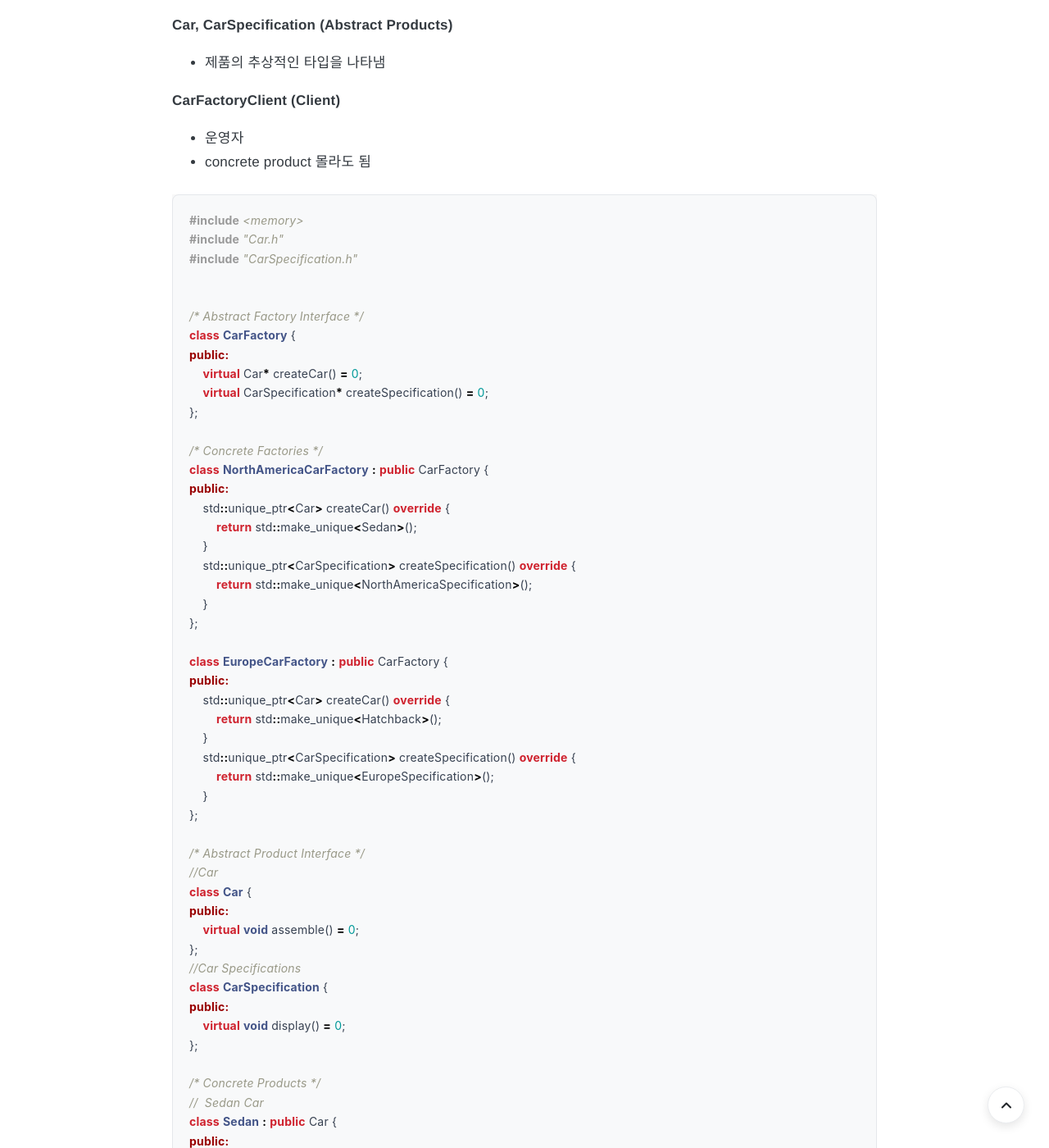
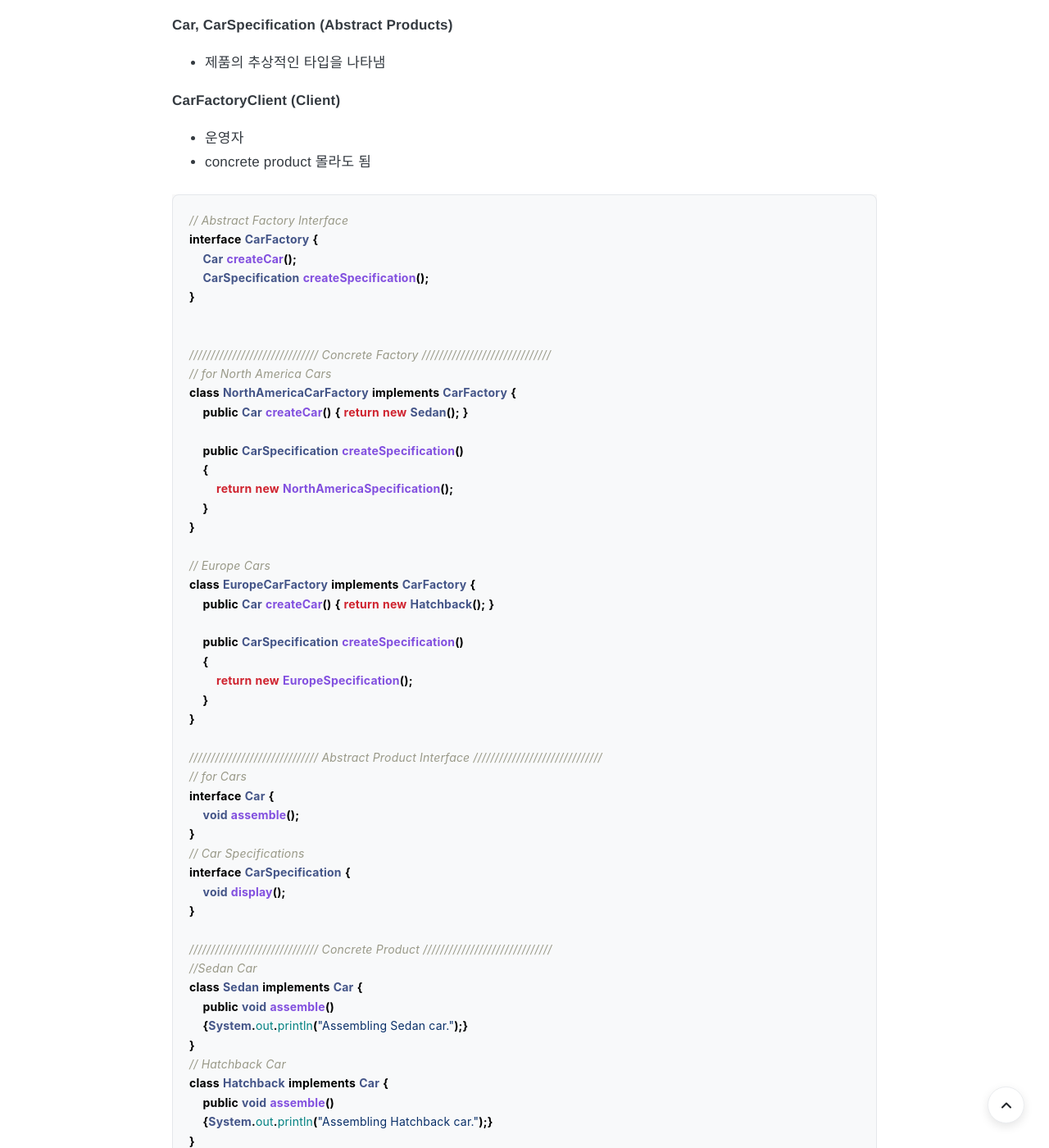
Before and after one commit to MisteryKid/MisteryKid.github.io, a Jekyll site: the page built from _posts/Study/2026-04-11-Design_Pattern.md, in a window 1280 px wide and 1400 px high, scrolled down 3208 px. Shown: the whole window at 82% size. Built offline with Jekyll 4.4.1, drawn with Linux system fonts in a browser that asks for light colours; some of the changed text lies outside the part shown.

````diff
--- a/_posts/Study/2026-04-11-Design_Pattern.md
+++ b/_posts/Study/2026-04-11-Design_Pattern.md
@@ -79,84 +79,95 @@ layout: post
 - concrete product 몰라도 됨
 
 
-```cpp
-#include <memory>
-#include "Car.h"
-#include "CarSpecification.h"
+```java
+// Abstract Factory Interface
+interface CarFactory {
+    Car createCar();
+    CarSpecification createSpecification();
+}
 
 
-/* Abstract Factory Interface */
-class CarFactory {
-public:
-    virtual Car* createCar() = 0;
-    virtual CarSpecification* createSpecification() = 0;
-};
+////////////////////////////// Concrete Factory //////////////////////////////
+// for North America Cars
+class NorthAmericaCarFactory implements CarFactory {
+    public Car createCar() { return new Sedan(); }
 
-/* Concrete Factories */
-class NorthAmericaCarFactory : public CarFactory {
-public:
-    std::unique_ptr<Car> createCar() override {
-        return std::make_unique<Sedan>();
+    public CarSpecification createSpecification()
+    {
+        return new NorthAmericaSpecification();
     }
-    std::unique_ptr<CarSpecification> createSpecification() override {
-        return std::make_unique<NorthAmericaSpecification>();
+}
+
+// Europe Cars
+class EuropeCarFactory implements CarFactory {
+    public Car createCar() { return new Hatchback(); }
+
+    public CarSpecification createSpecification()
+    {
+        return new EuropeSpecification();
     }
-};
+}
 
-class EuropeCarFactory : public CarFactory {
-public:
-    std::unique_ptr<Car> createCar() override {
-        return std::make_unique<Hatchback>();
+////////////////////////////// Abstract Product Interface //////////////////////////////
+// for Cars
+interface Car {
+    void assemble();
+}
+// Car Specifications
+interface CarSpecification {
+    void display();
+}
+
+////////////////////////////// Concrete Product //////////////////////////////
+//Sedan Car
+class Sedan implements Car {
+    public void assemble()
+    {System.out.println("Assembling Sedan car.");}
+}
+// Hatchback Car
+class Hatchback implements Car {
+    public void assemble()
+    {System.out.println("Assembling Hatchback car.");}
+}
+
+//North America Car Specification
+class NorthAmericaSpecification
+    implements CarSpecification {
+    public void display()
+    {
+        System.out.println(
+            "North America Car Specification: Safety features compliant with local regulations.");
     }
-    std::unique_ptr<CarSpecification> createSpecification() override {
-        return std::make_unique<EuropeSpecification>();
-    }
-};
-
-/* Abstract Product Interface */
-//Car
-class Car {
-public:
-    virtual void assemble() = 0;
-};
-//Car Specifications
-class CarSpecification {
-public:
-    virtual void display() = 0;
-};
-
-/* Concrete Products */
-//  Sedan Car
-class Sedan : public Car {
-public:
-    void assemble() {
-        std::cout << "Assembling Sedan car." << std::endl;
-    }
-};
-
-//  Hatchback Car
-class Hatchback : public Car {
-public:
-    void assemble() {
-        std::cout << "Assembling Hatchback car." << std::endl;
-    }
-};
-
-// NorthAmerica Car Specification
-class NorthAmericaSpecification : public CarSpecification {
-public:
-    void display() {
-        std::cout << "North America Car Specification: Safety features compliant with local regulations." << std::endl;
-    }
-};
+}
 
 // Europe Car Specification
-class EuropeSpecification : public CarSpecification {
-public:
-    void display() {
-        std::cout << "Europe Car Specification: Fuel efficiency and emissions compliant with EU standards." << std::endl;
+class EuropeSpecification implements CarSpecification {
+    public void display()
+    {
+        System.out.println(
+            "Europe Car Specification: Fuel efficiency and emissions compliant with EU standards.");
     }
-};
+}
+
+////////////////////////////// Client Code //////////////////////////////
+public class CarFactoryClient {
+    public static void main(String[] args)
+    {
+        // Creating cars for North America
+        CarFactory northAmericaFactory = new NorthAmericaCarFactory();
+        Car northAmericaCar = northAmericaFactory.createCar();
+        CarSpecification northAmericaSpec = northAmericaFactory.createSpecification();
+        northAmericaCar.assemble();
+        northAmericaSpec.display();
+
+        // Creating cars for Europe
+        CarFactory europeFactory = new EuropeCarFactory();
+        Car europeCar = europeFactory.createCar();
+        CarSpecification europeSpec = europeFactory.createSpecification();
+        europeCar.assemble();
+        europeSpec.display();
+    }
+}
 
 ```
 **장점**
@@ -438,36 +449,42 @@ legacy code란
 - print() 라는 이름의 메서드를 가진 새로운 시스템에 적용하고 싶다.
 - Adapter design pattern을 이용해서 해결해보자.
 
-```cpp
-// target interface
-class Printer{
-    public:
-        virtual void print() = 0;
-};
+```java
+/* Adapter Design Pattern Example Code */
 
-//Adaptee
-class LegacyPrinter{
-    public:
-        void printDocument(){
-            std::cout <<"legacy printer code " << std::endl;
-        }
-};
+// Target Interface
+interface Printer {
+    void print();
+}
+
+// Adaptee
+class LegacyPrinter {
+    public void printDocument() {
+        System.out.println("Legacy Printer is printing a document.");
+    }
+}
 
 // Adapter
-class PrinterAdapter : public Printer{
-    private:
-        LegacyPrinter legacyPrinter;
-    public:
-        // 기존 코드 오버라이딩하기
-        // print가 호출되면 legacy의 printDocument가 실행되도록
-        void print() override{
-            legacyPrinter.printDocument();
-        }
-};
+class PrinterAdapter implements Printer {
+    private LegacyPrinter legacyPrinter = new LegacyPrinter();
 
-//client code
-void clientCode(Printer& printer){
-    printer.print();
+    @Override
+    public void print() {
+        legacyPrinter.printDocument();
+    }
+}
+
+// Client Code
+public class Client {
+    public static void clientCode(Printer printer) {
+        printer.print();
+    }
+
+    public static void main(String[] args) {
+        // Using the Adapter
+        PrinterAdapter adapter = new PrinterAdapter();
+        clientCode(adapter);
+    }
 }
 
 ```
@@ -605,11 +622,9 @@ class SortingContext {
     public SortingContext(SortingStrategy sortingStrategy) {
         this.sortingStrategy = sortingStrategy;
     }
-
     public void setSortingStrategy(SortingStrategy sortingStrategy) {
         this.sortingStrategy = sortingStrategy;
     }
-
     public void performSort(int[] array) {
         sortingStrategy.sort(array);
     }
@@ -619,7 +634,6 @@ class SortingContext {
 interface SortingStrategy {
     void sort(int[] array);
 }
-
 // BubbleSortStrategy.java
 class BubbleSortStrategy implements SortingStrategy {
     @Override
@@ -629,7 +643,6 @@ class BubbleSortStrategy implements SortingStrategy {
         // Actual Bubble Sort Logic here
     }
 }
-
 // MergeSortStrategy.java
 class MergeSortStrategy implements SortingStrategy {
     @Override
@@ -639,7 +652,6 @@ class MergeSortStrategy implements SortingStrategy {
         // Actual Merge Sort Logic here
     }
 }
-
 // QuickSortStrategy.java
 class QuickSortStrategy implements SortingStrategy {
     @Override
@@ -649,6 +661,7 @@ class QuickSortStrategy implements SortingStrategy {
         // Actual Quick Sort Logic here
     }
 }
+
 
 // Client.java
 public class Client {
````
Also changed, not shown: other parts of _posts/Study/2026-04-11-Design_Pattern.md (+4 -0 lines), _posts/Study/2026-04-11-SOLID.md (added, +296 -0 lines).
